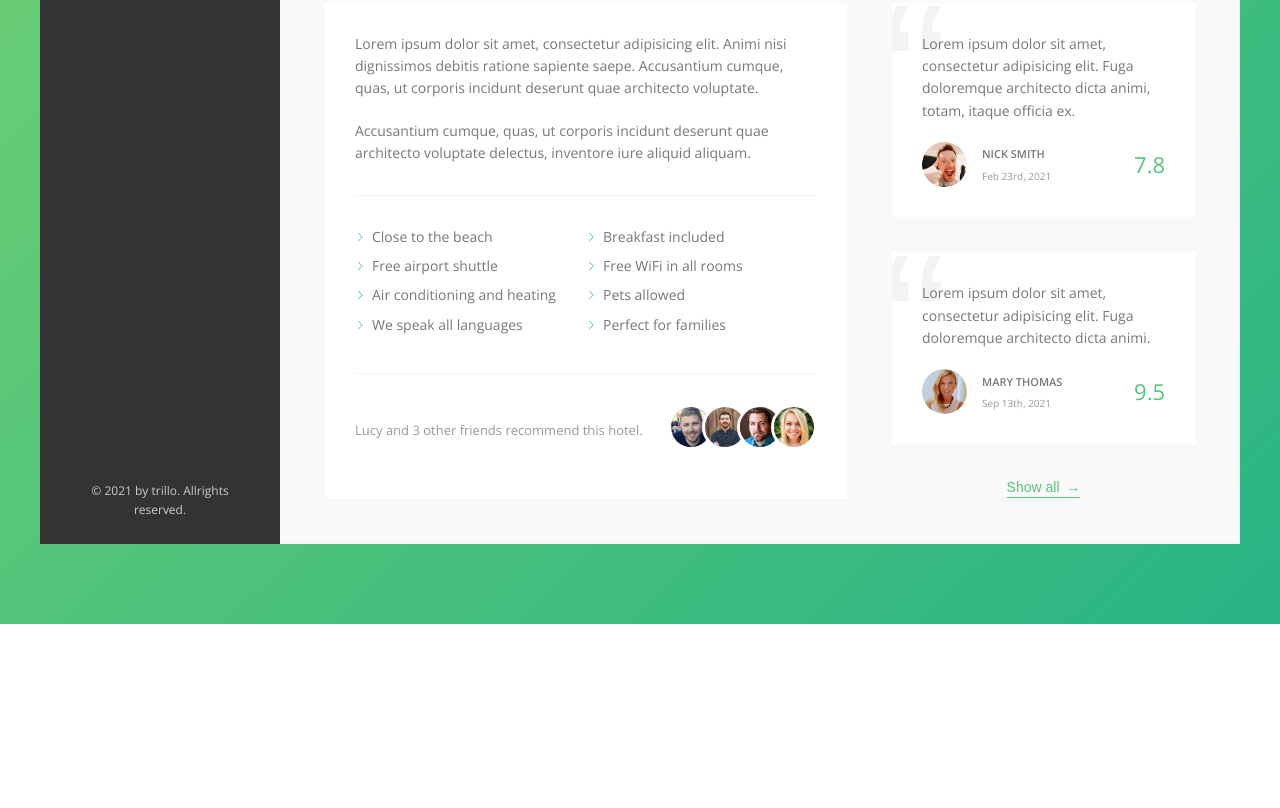
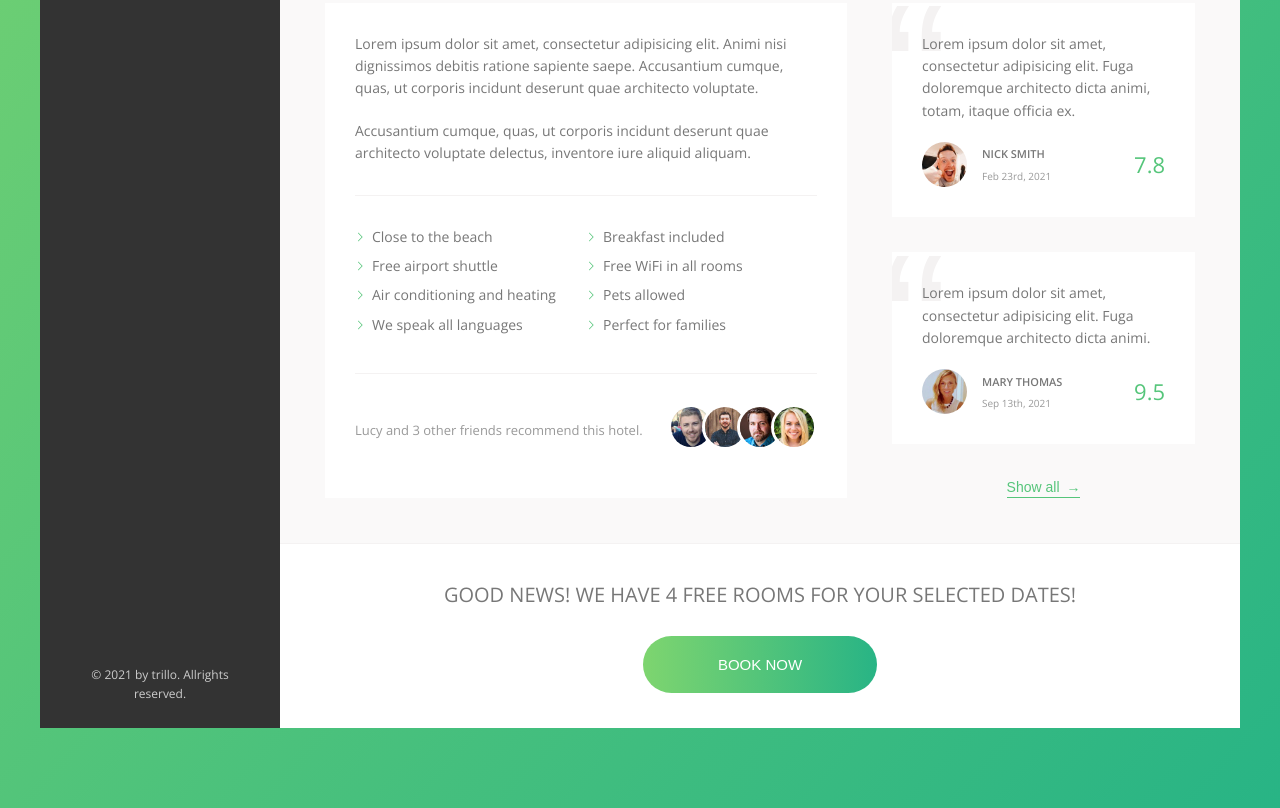
Before and after one commit to jaru66aru/ja.trillo, a website: page index.html in a window 1280 px wide. Shown: the part 635-1443 px from the top of the page. Before the commit the page ends 1259 px from the top, so only its background shows below. Drawn offline with nearby package versions, Linux system fonts and the light colour scheme.

Commit message:
Build the CTA

```diff
--- a/index.html
+++ b/index.html
@@ -186,6 +186,15 @@
                             <button class="btn-inline">Show all <span>&rarr;</span></button>
                         </div>
                     </div>
+                    <div class="cta">
+                        <h2 class="cta__book-now">
+                            Good news! we have 4 free rooms for your selected dates!
+                        </h2>
+                        <button class="btn">
+                            <span class="btn__visible">Book now</span>
+                            <span class="btn__invisible">Only 4 rooms left</span>
+                        </button>
+                    </div>
                 </main>
             </div>
         </div>
--- a/sass/_components.scss
+++ b/sass/_components.scss
@@ -432,3 +432,67 @@
         z-index: 1;
     }
 }
+
+///////////////////////////////
+// CALL TO ACTION
+.cta {
+    padding: 3.5rem 0;
+    text-align: center;
+
+    &__book-now {
+        font-size: 2rem;
+        font-weight: 300;
+        text-transform: uppercase;
+        margin-bottom: 2.5rem;
+    }
+}
+
+///////////////////////////////
+// CALL TO ACTION
+.btn {
+    font-size: 1.5rem;
+    font-weight: 300;
+    text-transform: uppercase;
+    border-radius: 100px;
+    border: none;
+    color: #fff;
+    background-image: linear-gradient(to right, var(--color-primary-light), var(--color-primary-dark));
+    position: relative;
+    overflow: hidden;
+    cursor: pointer;
+
+    & > * {
+        display: inline-block;
+        height: 100%;
+        width: 100%;
+        transition: all.2s;
+    }
+
+    &__visible {
+        padding: 2rem 7.5rem;
+    }
+
+    &__invisible {
+        position: absolute;
+        left: 0;
+        top: -100%;
+        padding: 2rem 0;
+    }
+
+    &:hover {
+        background-image: linear-gradient(to left, var(--color-primary-light), var(--color-primary-dark));
+    }
+
+    &:hover &__visible {
+        transform: translateY(100%);
+    }
+
+    &:hover &__invisible {
+        top: 0;
+    }
+
+    &:focus {
+        outline: none;
+        animation: pulsate 1s infinite;;
+    }
+}
```
Also changed, not shown: css/style.css.
